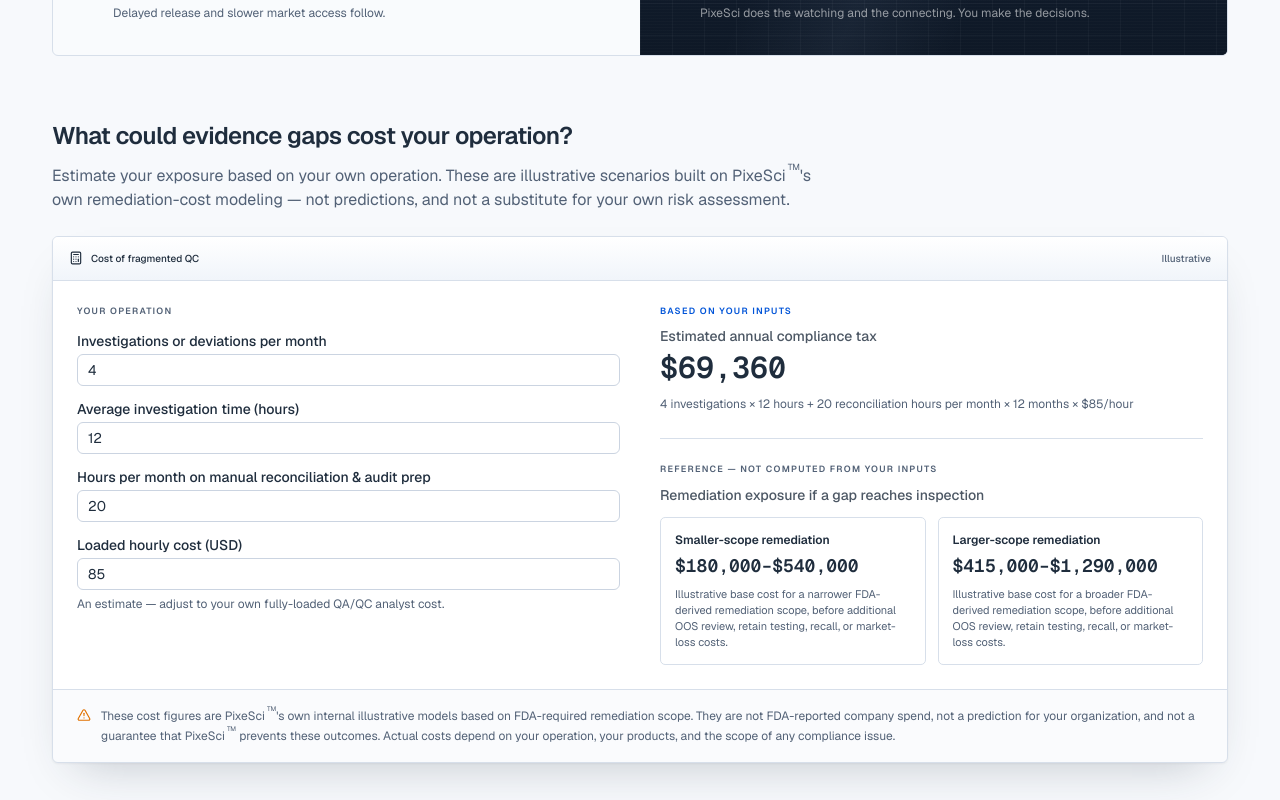
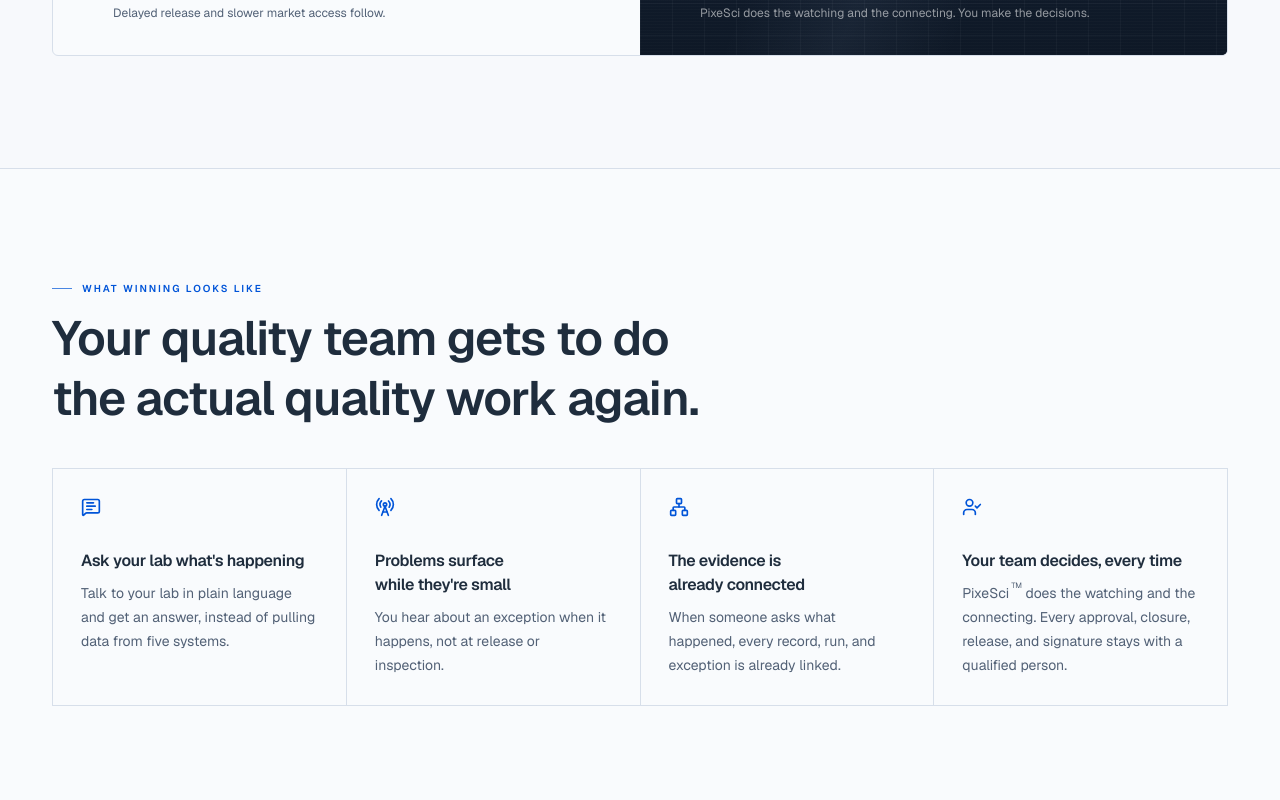
Before and after one commit to sandys02/pixesciweb, a Next.js app: page / in a window 1280 px wide. Shown: the part 2700-3500 px from the top of the page. Built offline with nearby package versions, Linux system fonts and the light colour scheme.

Commit message:
temp. hide calculator

```diff
--- a/src/components/sections/home-page.tsx
+++ b/src/components/sections/home-page.tsx
@@ -173,7 +173,7 @@
                 </ul>
               </div>
             </div>
-            <div className="mt-16">
+            <div className="mt-16 hidden">
               <div className="max-w-3xl">
                 <h3 className="text-xl font-semibold sm:text-2xl">
                   What could evidence gaps cost your operation?
```
